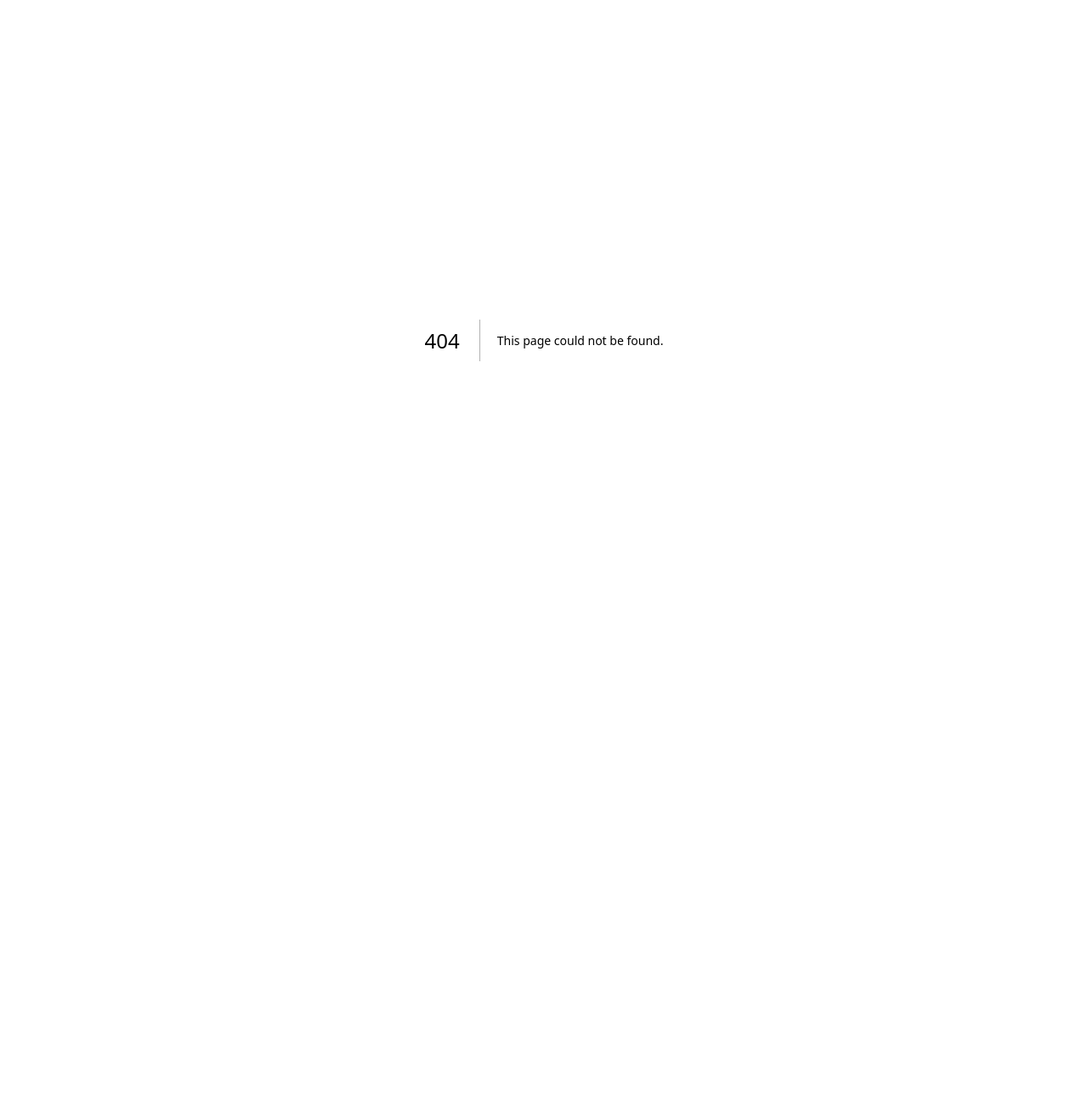
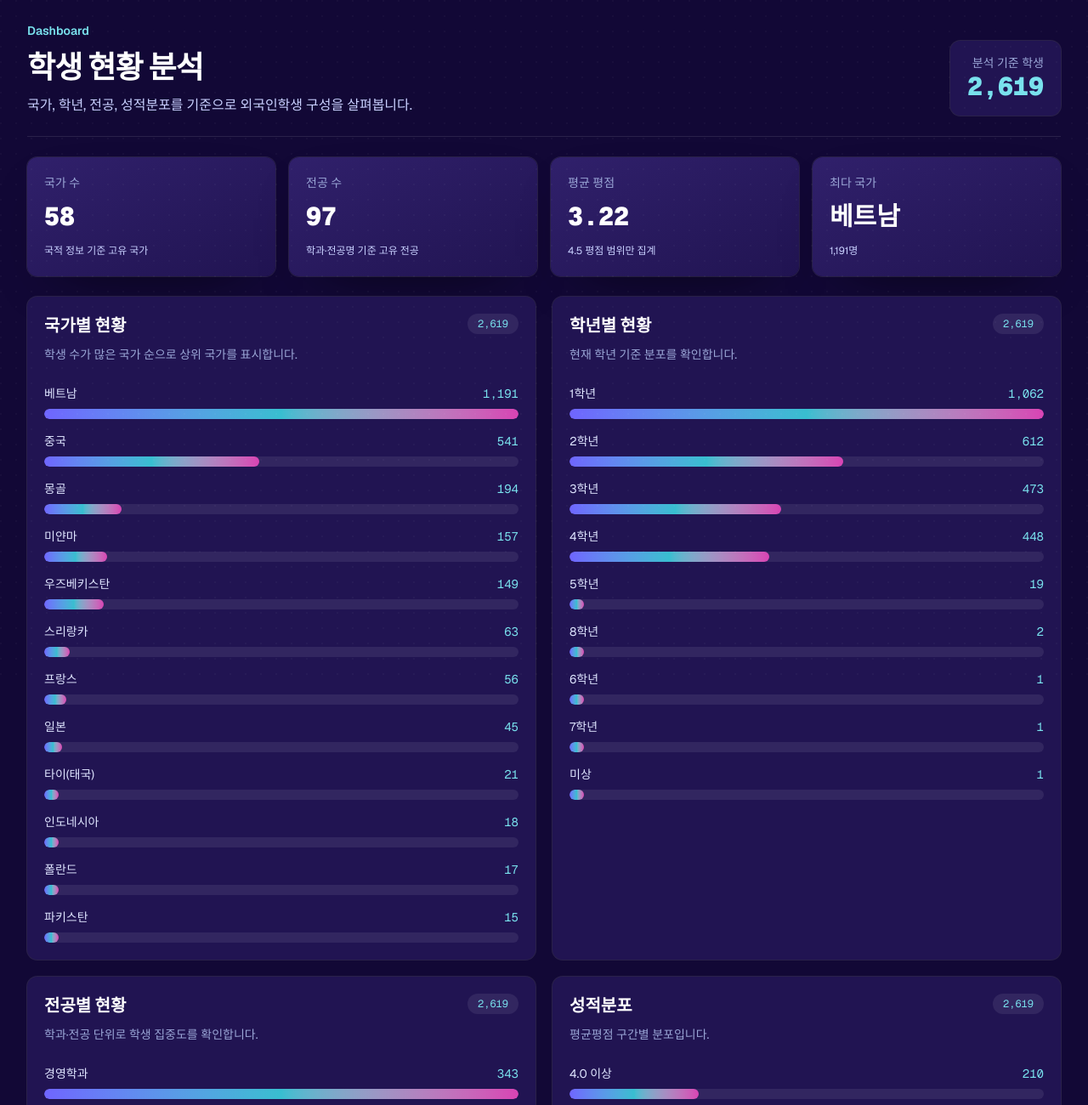
Before and after one commit to kongziac-lab/kmust, a Next.js app: page /analytics in a window 1280 px wide. Before the commit this address had no page. Shown: the top 1300 px of the page at 85% size. Before the commit the page ends 800 px from the top, so only its background shows below. Built offline with nearby package versions, Linux system fonts and the light colour scheme; a web font is replaced by a local one.

Commit message:
Add student analytics dashboard

```diff
--- /dev/null
+++ b/src/app/analytics/page.tsx
@@ -0,0 +1,187 @@
+import Link from "next/link";
+import { getStudents } from "@/lib/data";
+
+type DistributionItem = {
+  name: string;
+  value: number;
+};
+
+function countBy<T>(items: T[], getKey: (item: T) => string | number | null | undefined) {
+  const counts = new Map<string, number>();
+
+  for (const item of items) {
+    const key = String(getKey(item) || "미상");
+    counts.set(key, (counts.get(key) || 0) + 1);
+  }
+
+  return [...counts.entries()]
+    .map(([name, value]) => ({ name, value }))
+    .sort((a, b) => b.value - a.value || a.name.localeCompare(b.name, "ko-KR"));
+}
+
+function buildGpaDistribution() {
+  const students = getStudents();
+  const bands = [
+    { name: "4.0 이상", min: 4, max: 4.5 },
+    { name: "3.5 - 3.99", min: 3.5, max: 3.99 },
+    { name: "3.0 - 3.49", min: 3, max: 3.49 },
+    { name: "2.5 - 2.99", min: 2.5, max: 2.99 },
+    { name: "2.0 - 2.49", min: 2, max: 2.49 },
+    { name: "2.0 미만", min: 0.01, max: 1.99 },
+    { name: "100점 환산/확인필요", min: 4.51, max: 100 },
+    { name: "미산출", min: null, max: null },
+  ];
+
+  return bands.map((band) => ({
+    name: band.name,
+    value: students.filter((student) => {
+      if (band.min === null) return !student.gpa || student.gpa === 0;
+      return student.gpa !== null && student.gpa >= band.min && student.gpa <= band.max;
+    }).length,
+  }));
+}
+
+function StatCard({ title, value, caption }: { title: string; value: string | number; caption: string }) {
+  return (
+    <article className="rounded-xl bg-gradient-to-br from-[#30206b] to-[#211452] p-5 shadow-[0_24px_70px_-42px_rgba(0,0,0,0.9)] ring-1 ring-white/10">
+      <div className="text-sm text-[#9aa6d6]">{title}</div>
+      <div className="mt-3 font-mono text-3xl font-black text-white">{value}</div>
+      <div className="mt-3 break-keep-all text-xs leading-5 text-[#c9d1ff]">{caption}</div>
+    </article>
+  );
+}
+
+function ChartPanel({
+  title,
+  description,
+  items,
+  limit = 10,
+}: {
+  title: string;
+  description: string;
+  items: DistributionItem[];
+  limit?: number;
+}) {
+  const shown = items.slice(0, limit);
+  const max = Math.max(...shown.map((item) => item.value), 1);
+  const total = items.reduce((sum, item) => sum + item.value, 0);
+
+  return (
+    <section className="rounded-xl bg-[#211452] p-5 ring-1 ring-white/10">
+      <div className="flex items-start justify-between gap-4">
+        <div>
+          <h2 className="text-xl font-black">{title}</h2>
+          <p className="mt-2 break-keep-all text-sm leading-6 text-[#9aa6d6]">{description}</p>
+        </div>
+        <span className="rounded-full bg-white/8 px-3 py-1 font-mono text-xs text-[#79e1ed]">
+          {total.toLocaleString("ko-KR")}
+        </span>
+      </div>
+      <div className="mt-6 space-y-4">
+        {shown.map((item) => (
+          <div key={item.name}>
+            <div className="flex items-center justify-between gap-4 text-sm">
+              <span className="truncate text-[#dfe5ff]">{item.name}</span>
+              <span className="font-mono text-[#79e1ed]">{item.value.toLocaleString("ko-KR")}</span>
+            </div>
+            <div className="mt-2 h-3 overflow-hidden rounded-full bg-white/8">
+              <div
+                className="h-full rounded-full bg-gradient-to-r from-[#6f65ff] via-[#38bed0] to-[#d843b4]"
+                style={{ width: `${Math.max((item.value / max) * 100, 3)}%` }}
+              />
+            </div>
+          </div>
+        ))}
+      </div>
+    </section>
+  );
+}
+
+function DataTable({ title, items }: { title: string; items: DistributionItem[] }) {
+  const total = items.reduce((sum, item) => sum + item.value, 0);
+
+  return (
+    <section className="overflow-hidden rounded-xl bg-[#211452] ring-1 ring-white/10">
+      <div className="border-b border-white/10 px-5 py-4">
+        <h2 className="text-lg font-black">{title}</h2>
+      </div>
+      <div className="max-h-[480px] overflow-auto">
+        <table className="w-full min-w-[560px] text-left text-sm">
+          <thead className="sticky top-0 bg-[#211452] text-xs uppercase tracking-[0.12em] text-[#9aa6d6]">
+            <tr>
+              <th className="px-5 py-3">구분</th>
+              <th className="px-5 py-3">학생 수</th>
+              <th className="px-5 py-3">비율</th>
+            </tr>
+          </thead>
+          <tbody className="divide-y divide-white/8">
+            {items.map((item) => (
+              <tr key={item.name} className="transition-smooth hover:bg-white/5">
+                <td className="px-5 py-3 text-[#dfe5ff]">{item.name}</td>
+                <td className="px-5 py-3 font-mono text-[#79e1ed]">{item.value.toLocaleString("ko-KR")}</td>
+                <td className="px-5 py-3 font-mono text-[#c9d1ff]">
+                  {total === 0 ? "0.0" : ((item.value / total) * 100).toFixed(1)}%
+                </td>
+              </tr>
+            ))}
+          </tbody>
+        </table>
+      </div>
+    </section>
+  );
+}
+
+export default function AnalyticsPage() {
+  const students = getStudents();
+  const nationalities = countBy(students, (student) => student.nationality);
+  const grades = countBy(students, (student) => (student.grade ? `${student.grade}학년` : "미상"));
+  const departments = countBy(students, (student) => student.department);
+  const colleges = countBy(students, (student) => student.college);
+  const gpaDistribution = buildGpaDistribution();
+  const validGpaStudents = students.filter((student) => student.gpa && student.gpa > 0 && student.gpa <= 4.5);
+  const averageGpa =
+    validGpaStudents.reduce((sum, student) => sum + (student.gpa || 0), 0) / Math.max(validGpaStudents.length, 1);
+
+  return (
+    <main className="min-h-screen bg-[#120836] px-4 py-6 text-white md:px-8">
+      <div className="fixed inset-0 -z-10 bg-[radial-gradient(circle_at_82%_12%,rgba(214,46,179,0.22),transparent_30%),radial-gradient(circle_at_12%_82%,rgba(60,190,208,0.18),transparent_28%),linear-gradient(135deg,#180d48,#080624)]" />
+      <div className="noise-layer" />
+      <div className="mx-auto max-w-7xl">
+        <header className="flex flex-col gap-4 border-b border-white/10 pb-6 md:flex-row md:items-end md:justify-between">
+          <div>
+            <Link href="/" className="text-sm font-semibold text-[#79e1ed] transition-smooth hover:text-white">
+              Dashboard
+            </Link>
+            <h1 className="mt-3 text-4xl font-black tracking-tight">학생 현황 분석</h1>
+            <p className="mt-3 break-keep-all text-[#c9d1ff]">
+              국가, 학년, 전공, 성적분포를 기준으로 외국인학생 구성을 살펴봅니다.
+            </p>
+          </div>
+          <div className="rounded-xl bg-[#211452] px-5 py-4 text-right ring-1 ring-white/10">
+            <div className="text-sm text-[#9aa6d6]">분석 기준 학생</div>
+            <div className="font-mono text-3xl font-black text-[#79e1ed]">{students.length.toLocaleString("ko-KR")}</div>
+          </div>
+        </header>
+
+        <section className="mt-6 grid gap-4 md:grid-cols-2 xl:grid-cols-4">
+          <StatCard title="국가 수" value={nationalities.length} caption="국적 정보 기준 고유 국가" />
+          <StatCard title="전공 수" value={departments.length} caption="학과·전공명 기준 고유 전공" />
+          <StatCard title="평균 평점" value={averageGpa.toFixed(2)} caption="4.5 평점 범위만 집계" />
+          <StatCard title="최다 국가" value={nationalities[0]?.name || "-"} caption={`${nationalities[0]?.value.toLocaleString("ko-KR") || 0}명`} />
+        </section>
+
+        <section className="mt-6 grid gap-5 xl:grid-cols-2">
+          <ChartPanel title="국가별 현황" description="학생 수가 많은 국가 순으로 상위 국가를 표시합니다." items={nationalities} limit={12} />
+          <ChartPanel title="학년별 현황" description="현재 학년 기준 분포를 확인합니다." items={grades} />
+          <ChartPanel title="전공별 현황" description="학과·전공 단위로 학생 집중도를 확인합니다." items={departments} limit={14} />
+          <ChartPanel title="성적분포" description="평균평점 구간별 분포입니다." items={gpaDistribution} />
+        </section>
+
+        <section className="mt-6 grid gap-5 xl:grid-cols-2">
+          <DataTable title="전공별 전체 목록" items={departments} />
+          <DataTable title="소속대학별 전체 목록" items={colleges} />
+        </section>
+      </div>
+    </main>
+  );
+}
--- a/src/app/page.tsx
+++ b/src/app/page.tsx
@@ -2,7 +2,13 @@ import Link from "next/link";
 import type { CSSProperties } from "react";
 import { buildDashboardSummary } from "@/lib/summary";
 
-const menu = ["Dashboard", "출결 모니터링", "위험 평가", "보험·어학", "동기화 설정"];
+const menu = [
+  { label: "Dashboard", href: "/" },
+  { label: "현황 분석", href: "/analytics" },
+  { label: "주의 학생", href: "/attention" },
+  { label: "출결 모니터링", href: "/" },
+  { label: "보험·어학", href: "/" },
+];
 
 function Shell({ children }: Readonly<{ children: React.ReactNode }>) {
   return (
@@ -38,14 +44,15 @@ function Sidebar() {
       <div className="mt-7 text-xs font-semibold uppercase tracking-[0.14em] text-[#9aa6d6]">Menu</div>
       <nav className="mt-3 space-y-1">
         {menu.map((item, index) => (
-          <span
-            key={item}
+          <Link
+            key={item.label}
+            href={item.href}
             className={`block rounded-md px-4 py-3 text-sm transition-smooth ${
               index === 0 ? "bg-[#6b50e8] text-white shadow-[0_14px_36px_-20px_rgba(110,87,255,0.95)]" : "text-[#c9d1ff] hover:bg-white/8"
             }`}
           >
-            {item}
-          </span>
+            {item.label}
+          </Link>
         ))}
       </nav>
 
@@ -230,6 +237,9 @@ export default function Home() {
                   <Link href="/attention" className="block rounded-lg bg-[#6b50e8] p-3 text-center text-sm font-bold transition-smooth hover:scale-[1.02] active:scale-[0.98]">
                     주의 학생 페이지로 이동
                   </Link>
+                  <Link href="/analytics" className="block rounded-lg bg-white/8 p-3 text-center text-sm font-bold transition-smooth hover:bg-white/14">
+                    학생 현황 분석 보기
+                  </Link>
                 </div>
               </article>
             </section>
```
